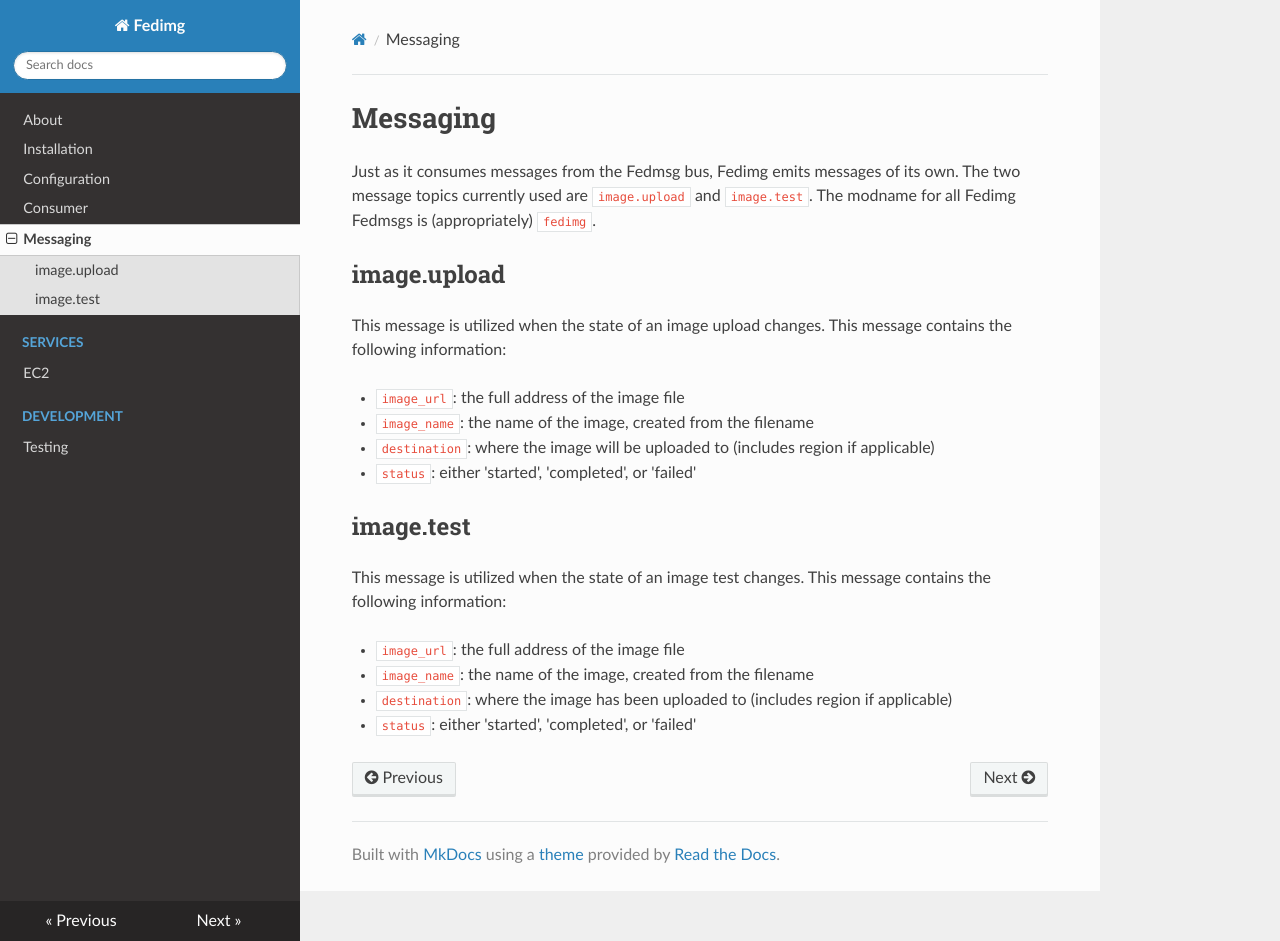
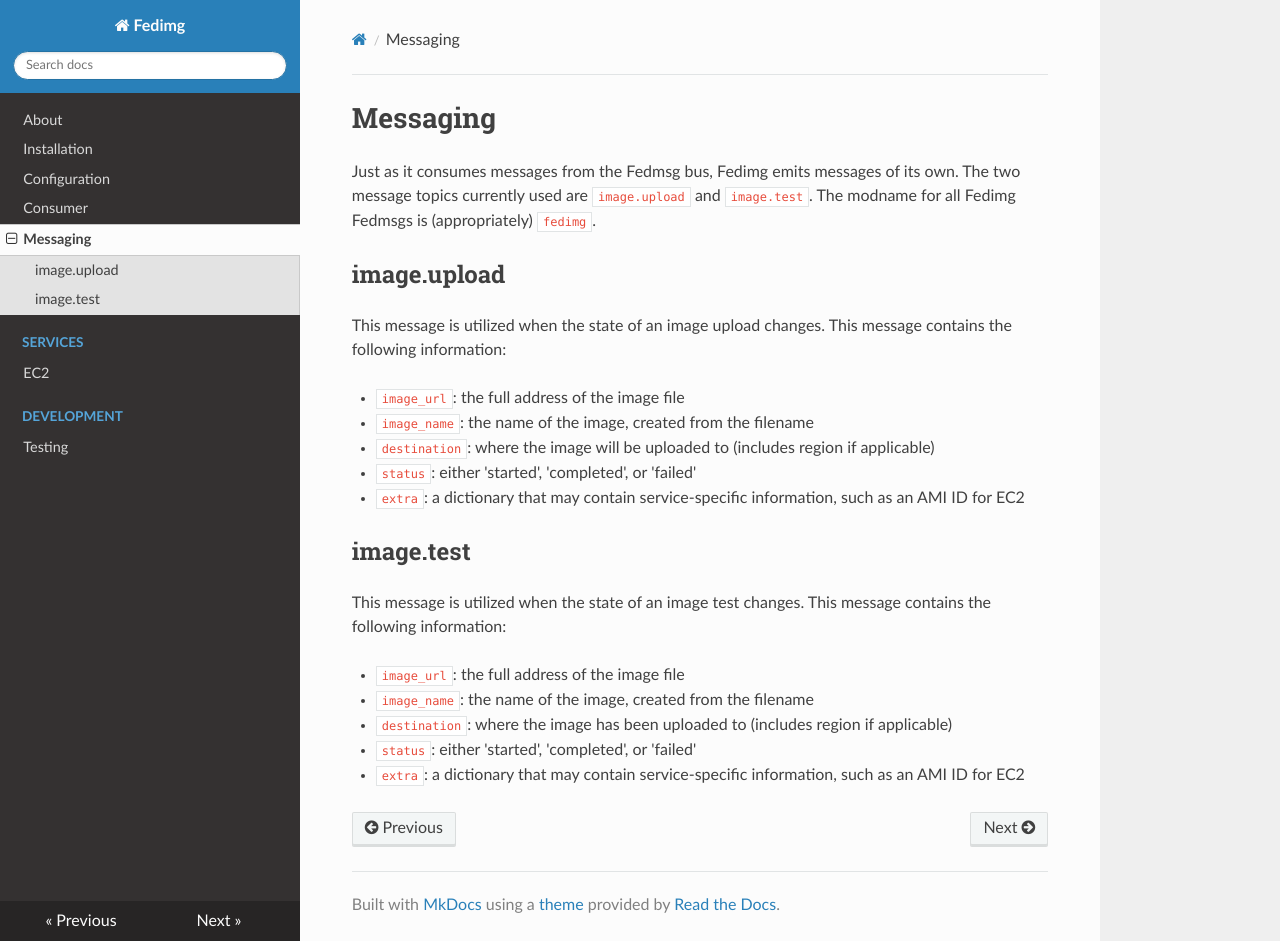
Before and after one commit to fedora-infra/fedimg, an MkDocs documentation site: the page built from docs/messaging.md, in a window 1280 px wide and 941 px high. Built offline with MkDocs 1.6.1, drawn with Linux system fonts in a browser that asks for light colours; nearby versions of some CDN libraries; old or Windows-style settings are respelled for this version of MkDocs.

Commit message:
update messaging docs

```diff
--- a/docs/messaging.md
+++ b/docs/messaging.md
@@ -14,6 +14,7 @@
 -   `destination`: where the image will be uploaded to (includes region if
     applicable)
 -   `status`: either 'started', 'completed', or 'failed'
+-   `extra`: a dictionary that may contain service-specific information, such as an AMI ID for EC2
 
 ## image.test
 
@@ -25,3 +26,4 @@
 -   `destination`: where the image has been uploaded to (includes region if
     applicable)
 -   `status`: either 'started', 'completed', or 'failed'
+-   `extra`: a dictionary that may contain service-specific information, such as an AMI ID for EC2
```
